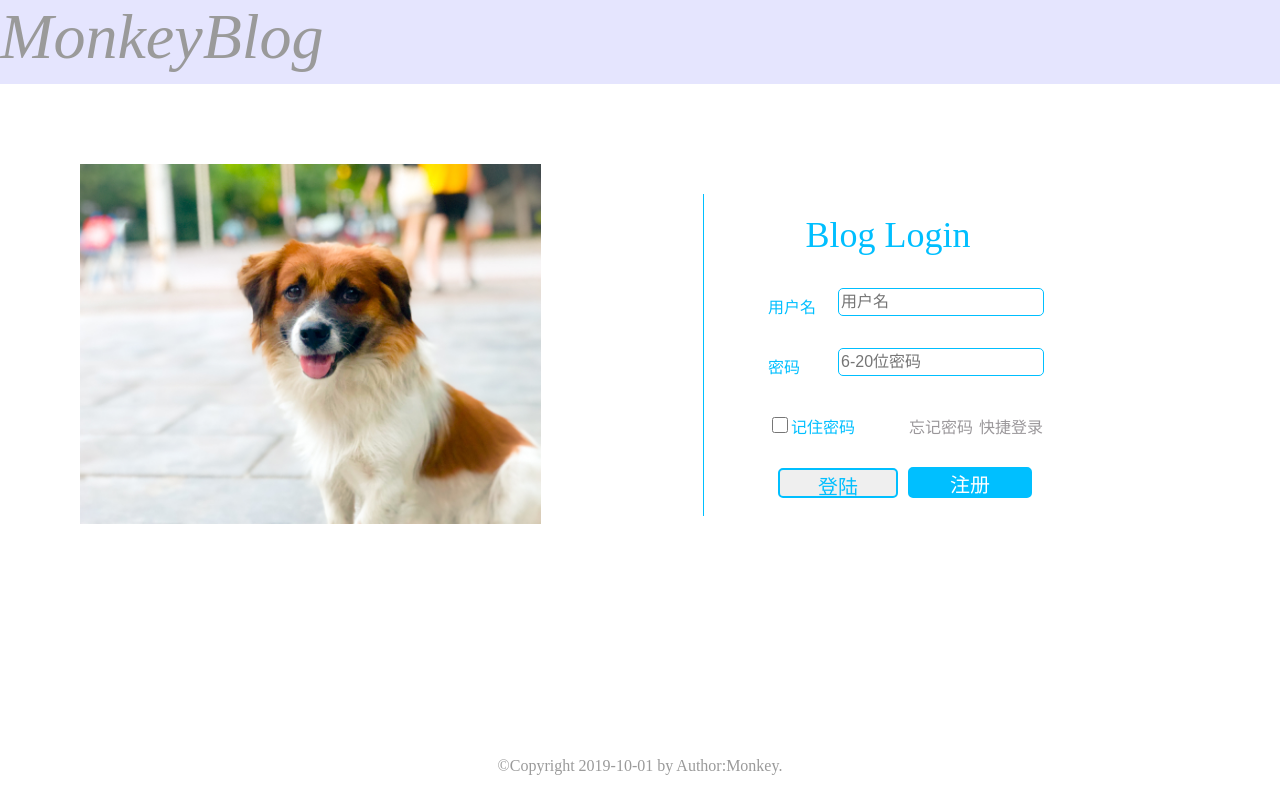
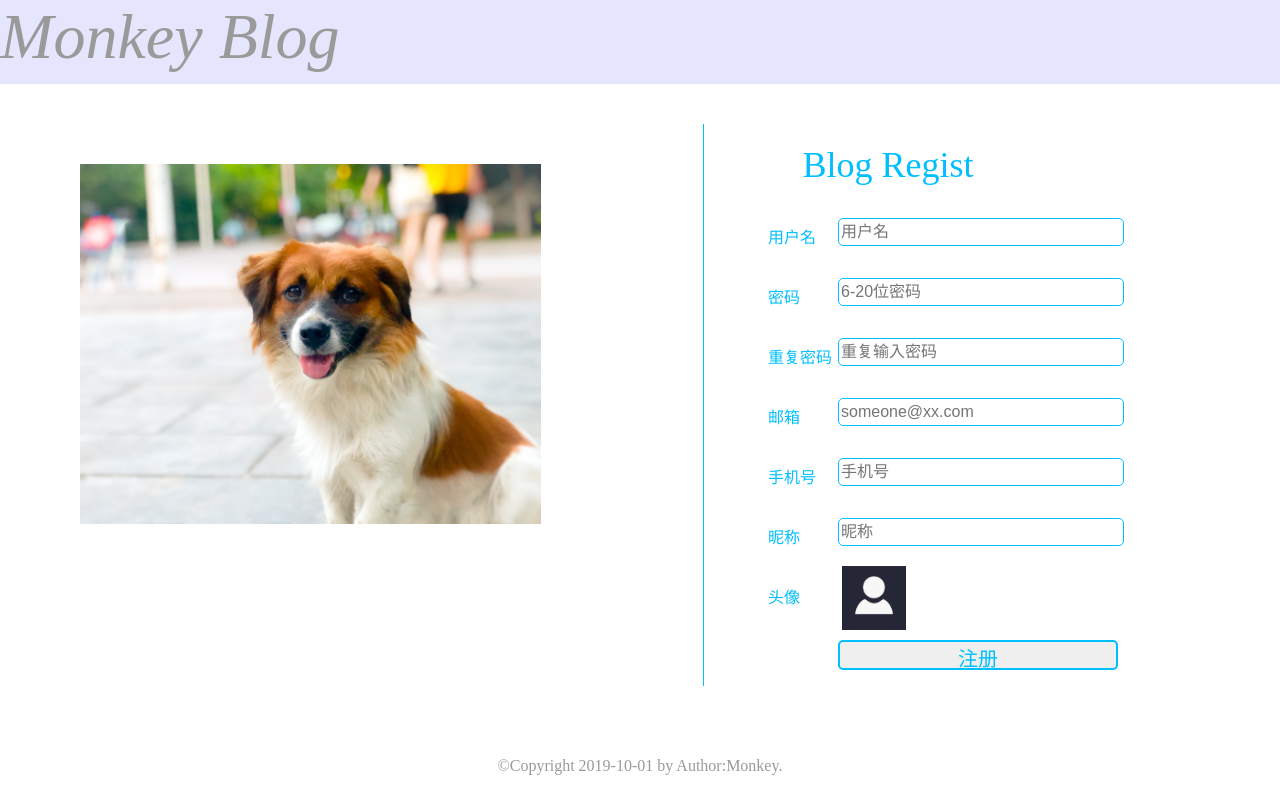
Before and after one commit to blackmonkey121/blog, a Django app: page /user/regist in a window 1280 px wide. Run offline with Django 3.2, Linux system fonts and the light colour scheme; parts of the project's set-up code (start-up, migrations or seed data) failed here and were passed over.

Commit message:
登陆注册流程结束 FIXME:待完善

```diff
--- a/djangoBlog/apps/user/urls.py
+++ b/djangoBlog/apps/user/urls.py
@@ -7,5 +7,5 @@ from apps.user import views
 
 urlpatterns = [
     url(r'^login', views.login,name='login'),
-    url(r'^regist', views.login,name='regist'),
+    url(r'^regist', views.regist,name='regist'),
 ]
--- a/djangoBlog/apps/user/views.py
+++ b/djangoBlog/apps/user/views.py
@@ -1,9 +1,9 @@
-from django.shortcuts import render,redirect,HttpResponse
+from django.shortcuts import render, redirect, HttpResponse
 from django.contrib import auth
 from django.contrib.auth.decorators import login_required
 from django.core.urlresolvers import reverse
 from .models import UserInfo
-# login,authenticate,logout
+
 
 # Create your views here.
 
@@ -14,14 +14,15 @@ def login(request):
         username = request.POST.get('username')
         password = request.POST.get('password')
         # 有数据
-        if all((username,password)):
+        print(username, password)
+        if all((username, password)):
             user = auth.authenticate(username=username,
                                      password=password)
             # 验证成功
+            print(user)
             if user:
-                auth.login(request,user)
-                return redirect(reverse('blog:category_list',kwargs={'category_id': 1}))
-
+                auth.login(request, user)
+                return redirect(reverse('blog:category_list', kwargs={'category_id': 1}))
 
     return render(request, 'user/login.html')
 
@@ -29,34 +30,32 @@ def login(request):
 def regist(request):
     if request.method == 'POST':
         # 数据收集
-        username = request.get('username')
-        password = request.get('username')
-        email = request.get('email')
-        phone = request.get('phone')
+        username = request.POST.get('username')
+        password = request.POST.get('username')
+        email = request.POST.get('email')
+        phone = request.POST.get('phone')
         avatar = request.FILES.get("avatar")
-        nickname = request.get('nickname')
+        nickname = request.POST.get('nickname')
 
-        if all((username,password,email,phone)):
+        if all((username, password, email, phone)):
             # TODO:单个字段值校验
             # TODO:头像字段需要修改头像文件明 以防止重名覆盖问题
 
-            ret = UserInfo.objects.create_user(username=username,
-                                               password=password,
-                                               email=email,
-                                               phone = phone,
-                                               avatar = avatar,
-                                               nickname = nickname)
+            UserInfo.objects.create_user(username=username,
+                                         password=password,
+                                         email=email,
+                                         phone=phone,
+                                         avatar=avatar,
+                                         nickname=nickname)
+
 
             return redirect(reverse('user:login'))
 
+    print("regist.html")
     return render(request, './user/regist.html')
-        # 注册
+    # 注册
 
-        # 返回登陆页面
-
-
-
-
+    # 返回登陆页面
 
 # TODO 重写User表，支持头像上传 邮箱验证
 
--- a/djangoBlog/static/css/login_regist.css
+++ b/djangoBlog/static/css/login_regist.css
@@ -34,18 +34,21 @@
     transition: all 600ms;
 }
 
-img:hover{
+#left>img:hover{
     transform: scale(1.2);
 }
 
 /* right */
-#right{
+.right{
     float: right;
-    margin: 110px auto;
     padding-left: 5%;
     border-left: 1px solid deepskyblue;
     width: 40%;
 
+}
+
+.right-login{
+    margin: 110px auto;
 }
 
 #userInfo{
@@ -153,3 +156,38 @@ input[type='submit']:hover{
 #bottom .text{
     text-align: center;
 }
+
+/* regist */
+
+.right-regist{
+    margin: 40px auto;
+}
+
+
+#avatar{
+    margin: auto 4px;
+}
+
+#avatar img{
+    height: 64px;
+}
+
+
+.input-line-regist{
+    margin: 0;
+}
+.input-line-regist p{
+    clear: both;
+}
+#regist-button{
+    width: 280px;
+    margin: 10px 0;
+}
+
+.right-regist .input-line input{
+    width: 280px;
+}
+
+#avatar input{
+    display: none;
+}
--- a/djangoBlog/static/js/log_regist.js
+++ b/djangoBlog/static/js/log_regist.js
@@ -0,0 +1,9 @@
+$("#id_avatar").on("change", function () {
+    var fileReader = new FileReader();
+    fileReader.readAsDataURL(this.files[0]);
+    fileReader.onload = function () {
+        $("#avatar img").attr("src", fileReader.result);
+        console.log(fileReader.result)
+    }
+
+});
--- /dev/null
+++ b/djangoBlog/templates/user/base.html
@@ -0,0 +1,53 @@
+{% load static %}
+<!DOCTYPE html>
+<html lang="en">
+<head>
+    <meta charset="UTF-8">
+
+    <title>
+        {% block title %}
+        {% endblock %}
+    </title>
+    <link rel="stylesheet" href="{% static 'css/base.css' %}">
+    <link rel="stylesheet" href="{% static 'css/login_regist.css' %}">
+</head>
+<body>
+<div id="container">
+    <!-- top start -->
+    <div id="top">
+        <div class="title">
+            <span><i>Monkey Blog</i></span>
+        </div>
+    </div>
+    <!-- top end -->
+
+
+    <!-- left start -->
+    <div id="left">
+        <img src="{% static 'img/login.jpg' %}" alt="">
+    </div>
+    <!-- left end -->
+
+    {% block right %}
+
+    {% endblock %}
+
+
+
+    <!-- bottom start -->
+    <div id="bottom" class="clearfix">
+        <div class="text">
+            &copy;Copyright 2019-10-01 by Author:Monkey.
+        </div>
+
+
+    </div>
+    <!-- bottom end -->
+
+</div>
+
+<script src="{% static 'js/jquery3.2.1.js' %}"></script>
+{% block js %}
+{% endblock %}
+</body>
+</html>
--- a/djangoBlog/templates/user/login.html
+++ b/djangoBlog/templates/user/login.html
@@ -1,32 +1,13 @@
-{% load static %}
-<!DOCTYPE html>
-<html lang="en">
-<head>
-    <meta charset="UTF-8">
-    <title>Login MonkeyBlog</title>
-    <link rel="stylesheet" href="{% static 'css/base.css' %}">
-    <link rel="stylesheet" href="{% static 'css/login_regist.css' %}">
-</head>
-<body>
-<div id="container">
-    <!-- top start -->
-    <div id="top">
-        <div class="title">
-            <span><i>MonkeyBlog</i></span>
-        </div>
-    </div>
-    <!-- top end -->
+{% extends 'user/base.html' %}
+
+{% block title %}
+    Monkey Blog Login
+{% endblock %}
 
 
-    <!-- left start -->
-    <div id="left">
-        <img src="{% static 'img/login.jpg' %}" alt="">
-    </div>
-    <!-- left end -->
+{% block right %}
 
-    {% block right %}
-            <!-- right start -->
-        <div id="right">
+            <div class="right right-login">
         <div id="userInfo">Blog Login</div>
 
         <div id="msg">
@@ -61,29 +42,12 @@
 
                 <div class="input-line">
                     <input type="submit" value="登陆">
-                    <a href="">注册</a>
+                    <a href="{% url 'user:regist' %}">注册</a>
                 </div>
 
 
             </form>
         </div>
     </div>
-    <!-- left end -->
-    {% endblock %}
 
-
-
-    <!-- bottom start -->
-    <div id="bottom" class="clearfix">
-        <div class="text">
-            &copy;Copyright 2019-10-01 by Author:Monkey.
-        </div>
-
-
-    </div>
-    <!-- bottom end -->
-
-</div>
-
-</body>
-</html>
+{% endblock %}
--- a/djangoBlog/templates/user/regist.html
+++ b/djangoBlog/templates/user/regist.html
@@ -1,72 +1,94 @@
-{% extends 'user/login.html' %}
+{% extends 'user/base.html' %}
+{% load static %}
+
+{% block title %}
+    Monkey Blog Regist
+{% endblock %}
+
 
 {% block right %}
-aksbjsddkfjbsd.kjfnsd.kjn.e ks nek fnskj
-    nfa.sd vdmf df n dfndfnjrrffrjkn.f.kajn.kf.njk.jnkfrjkfr.
-    <form action="">
-                   <form class="form-horizontal" method="post" href="/regist/" novalidate enctype="multipart/form-data">
+
+<div class="right right-regist">
+        <div id="userInfo">Blog Regist</div>
+
+        <div id="msg">
+            <form action="{% url 'user:regist' %}" method="post" enctype="multipart/form-data">
                 {% csrf_token %}
-                <div class="form-group {% if form_obj.username.errors.0 %}
-            has-error
-            {% endif %}">
-                    <label for="id_username" class="col-sm-2 control-label">{{ form_obj.username.label }}</label>
-                    <div class="col-sm-10">
-                        {{ form_obj.username }}
-                        <span id="id_username" class="help-block">{{ form_obj.username.errors.0 }}</span>
+                <div class="input-line">
+                    <p>用户名</p>
+                    <div class="control-line">
+                        <input type="text" name="username" placeholder="用户名">
+                    </div>
+
+                </div>
+
+                <div class="input-line">
+                    <p>密码</p>
+                    <div class="control-line">
+                        <input type="password" name="password" placeholder="6-20位密码">
+                    </div>
+
+                </div>
+
+                <div class="input-line">
+                    <p>重复密码</p>
+                    <div class="control-line">
+                        <input type="password" name="repassword" placeholder="重复输入密码">
+                    </div>
+
+                </div>
+
+                <div class="input-line">
+                    <p>邮箱</p>
+                    <div class="control-line">
+                        <input type="email" name="email" placeholder="someone@xx.com">
+                    </div>
+
+                </div>
+
+                <div class="input-line">
+                    <p>手机号</p>
+                    <div class="control-line">
+                        <input type="text" name="phone" placeholder="手机号">
+                    </div>
+
+                </div>
+
+                <div class="input-line">
+                    <p>昵称</p>
+                    <div class="control-line">
+                        <input type="text" name="nickname" placeholder="昵称">
+                    </div>
+
+                </div>
+
+
+
+                <div class="input-line">
+
+                    <p>头像</p>
+                    <div id="avatar" class="clearfix">
+                        <label for="id_avatar">
+                            <input id="id_avatar" type="file" name="avatar">
+                        <img  src="{% static 'img/default.jpeg' %}" alt="">
+                        </label>
                     </div>
                 </div>
 
-                <div class="form-group {% if form_obj.password.errors.0 %}
-            has-error
-            {% endif %}">
-                    <label for="id_password" class="col-sm-2 control-label">{{ form_obj.password.label }}</label>
-                    <div class="col-sm-10">
-                        {{ form_obj.password }}
-                        <span id="id_password" class="help-block">{{ form_obj.password.errors.0 }}</span>
-                    </div>
+                <div class="input-line input-line-regist">
+                    <p></p>
+                    <input id="regist-button" type="submit" value="注册">
+{#                    <a  href="">登陆</a>#}
                 </div>
 
-                <div class="form-group {% if form_obj.re_password.errors.0 %}
-            has-error
-            {% endif %}">
-                    <label for="id_re_password" class="col-sm-2 control-label">{{ form_obj.re_password.label }}</label>
-                    <div class="col-sm-10">
-                        {{ form_obj.re_password }}
-                        <span id="id_re_password" class="help-block">{{ form_obj.re_password.errors.0 }}</span>
-                    </div>
-                </div>
-
-                <div class="form-group {% if form_obj.email.errors.0 %}
-            has-error
-            {% endif %}">
-                    <label for="id_email" class="col-sm-2 control-label">{{ form_obj.email.label }}</label>
-                    <div class="col-sm-10">
-                        {{ form_obj.email }}
-                        <span id="id_email" class="help-block">{{ form_obj.email.errors.0 }}</span>
-                    </div>
-                </div>
-                <div class="form-group">
-                    <label for="id_avatar" class="col-sm-3 control-label">
-                        <img class="avatar" src="/static/img/timg.jpeg" alt="头像">
-                        <input type="file" name="avatar" id="id_avatar" style="display: none">
-                    </label>
-                </div>
-                <div class="form-group">
-                    <div class="col-sm-offset-2 col-sm-10">
-                        <div class="checkbox">
-                            <label>
-                                <input type="checkbox"> Remember me
-                            </label>
-                        </div>
-                    </div>
-                </div>
-                <div class="form-group">
-                    <div class="col-sm-offset-2 col-sm-10">
-                        <button class="btn btn-success" id="btn-regist" type="button">注 册</button>
-                    </div>
-                </div>
-            </form>
 
 
-    </form>
+
+            </form>
+        </div>
+    </div>
 {% endblock %}
+
+{% block js %}
+    <script src="{% static 'js/log_regist.js' %}"></script>
+{% endblock %}
--- /dev/null
+++ b/djangoBlog/templates/user/resetpwd.html
@@ -0,0 +1,5 @@
+{% extends 'user/base.html' %}
+
+{% block right %}
+
+{% endblock %}
```
Also changed, not shown: djangoBlog/media/avatars/wolf.jpeg (added), djangoBlog/static/img/default.jpeg (added).
